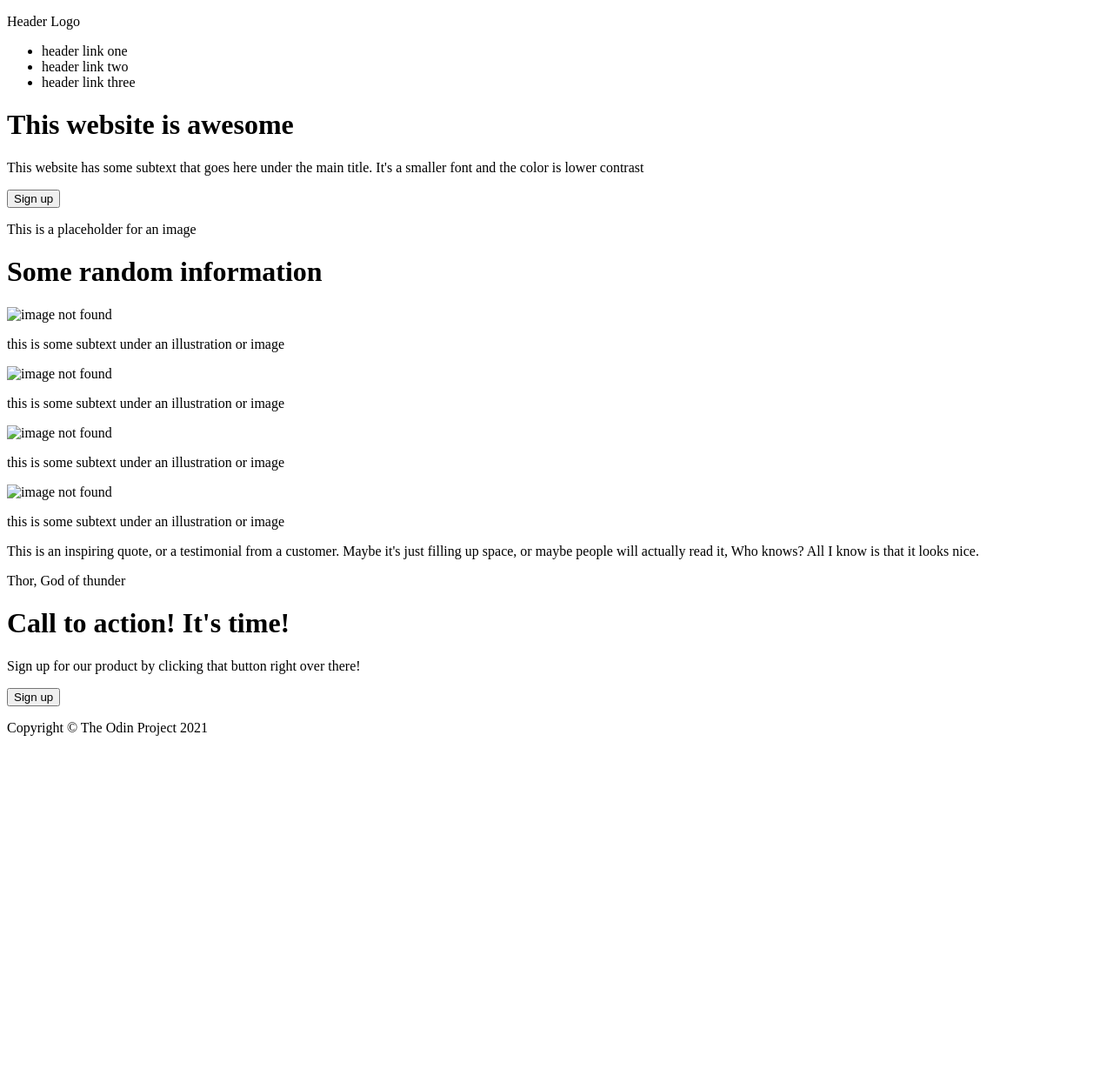
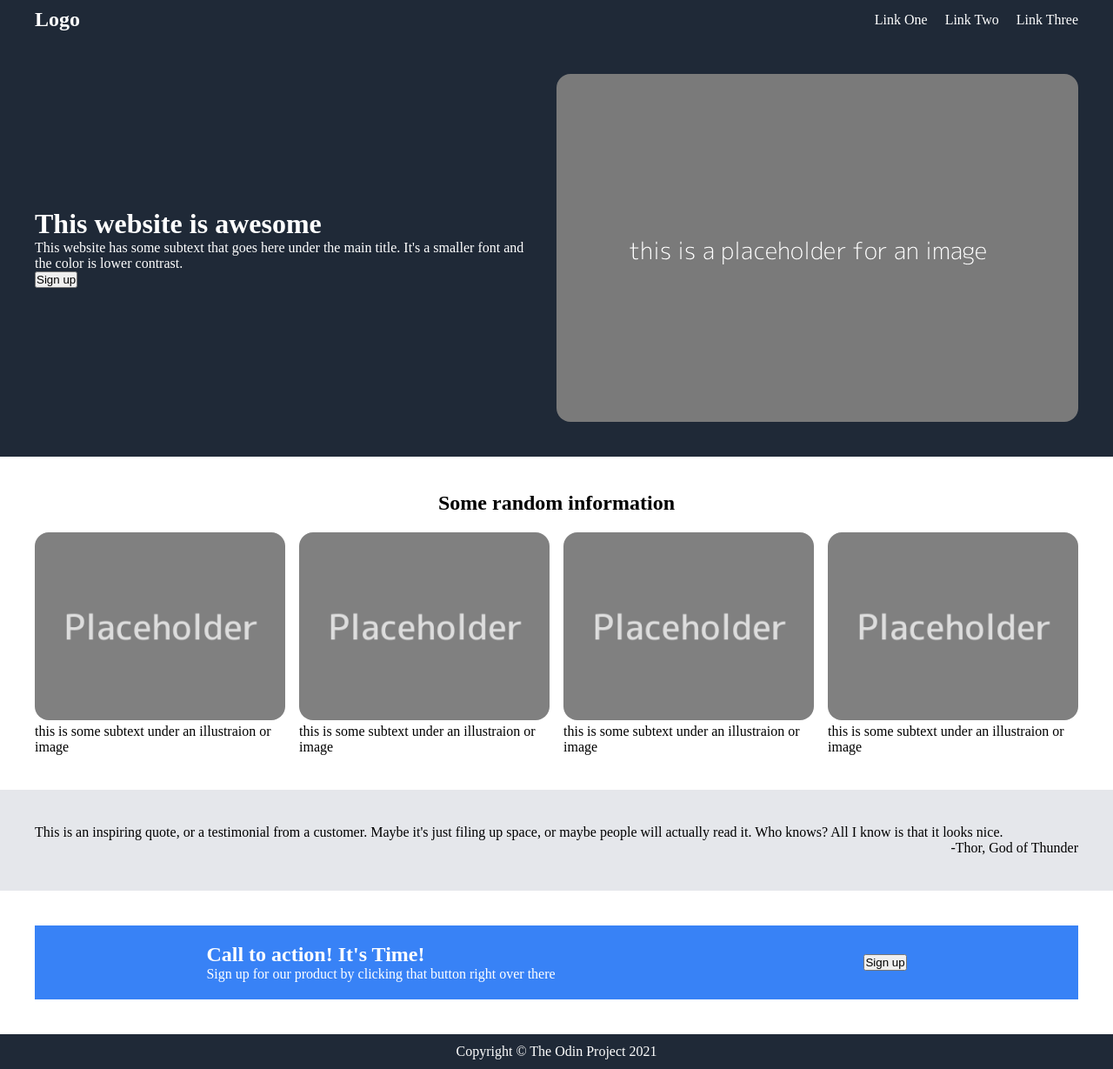
Before and after one commit to NikolasRice/styledpage, a plain HTML site: page index.html in a window 1280 px wide. Shown: the whole page at 87% size. Before the commit the page ends 862 px from the top, so only its background shows below. Drawn offline with Linux system fonts and the light colour scheme; files whose address does not match are found by name.

Commit message:
Styling first iteration

```diff
--- a/index.html
+++ b/index.html
@@ -4,81 +4,84 @@
     <meta charset="UTF-8">
     <meta http-equiv="X-UA-Compatible" content="IE=edge">
     <meta name="viewport" content="width=device-width, initial-scale=1.0">
+    <title>Document</title>
     <link rel="stylesheet" href="styles.css">
-    <title>Styled Page</title>
 </head>
 <body>
+
+   <nav class="navbar">
         <div class="container1">
-        <div class="navbar">
-            <div class="logo">
-                <p>Header Logo</p>
-                    <div class="navlinks">
-                        <ul>
-                            <li>header link one</li>
-                            <li>header link two</li>
-                            <li>header link three</li>
+            <div class="logo">Logo
+            </div>
+            <ul class="nav">
+                <li>
+                    <a href="Link One">Link One</a>
+                </li>
+                <li>
+                    <a href="Link Two">Link Two</a>
+                </li>
+                <li>
+                    <a href="Link Three">Link Three</a>
+                </li>
             </ul>
+        </div>
+   </nav>
+
+   <header class="header">
+       <div class="container2">
+           <h1>This website is awesome</h1>
+           <p>This website has some subtext that goes here under the main title. It's a smaller font and the color is lower contrast.</p>
+           <button>Sign up</button>
+       </div>
+       <img src="/home/nikolas/repos/styledpage/placeholder1.png" alt="placeholder">
+   </header>
+
+   <section class="boxes">
+        <div class="title">Some random information
+        </div>
+        <div class="container3">
+            <div class="imag">
+                <img src="/home/nikolas/repos/styledpage/Placeholder2.png">
+                <div class="text">this is some subtext under an illustraion or image
+                </div>
+            </div>
+            <div class="image">
+                <img src="/home/nikolas/repos/styledpage/Placeholder2.png">
+                <div class="text">this is some subtext under an illustraion or image
+                </div>
+            </div>
+            <div class="image">
+                <img src="/home/nikolas/repos/styledpage/Placeholder2.png">
+                <div class="text">this is some subtext under an illustraion or image
+                </div>
+            </div>
+            <div class="image">
+                <img src="/home/nikolas/repos/styledpage/Placeholder2.png">
+                <div class="text">this is some subtext under an illustraion or image
                 </div>
             </div>
        </div>
+   </section>
+   <section class="quote">
+       <div class="container4">
+            <div class="quotetext">This is an inspiring quote, or a testimonial from a customer. Maybe it's just filing up space, or maybe people will actually read it. Who knows? All I know is that it looks nice.
             </div>
-
-        <div class="content1">
-            <h1>This website is awesome</h1>
-            <p>This website has some subtext that goes here under the main title. It's a smaller font and the color is lower contrast</p>
-            <button> Sign up</button>
-        </div>
-
-        <div class="content2">
-            <div class="placeholder 1">
-                <p>This is a placeholder for an image</p>
+            <div class="quoteauthor">-Thor, God of Thunder
             </div>
         </div>
+   </section>
+   <section class="calltoaction">
+       <div class="container5">
+           <div class="calltext">
+               <h1>Call to action! It's Time!</h1>
+               <p>Sign up for our product by clicking that button right over there</p>
            </div>
-    <div class="container2">
-        <div class="container2header">
-            <h1>Some random information</h1>
+           <div><button>Sign up</button></div>
        </div>
-        <div class="containertwoimages">
-            <div class="image">
-                <img src="not-found" alt="image not found">
-                <p>this is some subtext under an illustration or image</p>
-            </div>
-            <div class="image">
-                <img src="not-found" alt="image not found">
-                <p>this is some subtext under an illustration or image</p>
-            </div>
-            <div class="image">
-                <img src="not-found" alt="image not found">
-                <p>this is some subtext under an illustration or image</p>
-            </div>
-            <div class="image">
-                <img src="not-found" alt="image not found">
-                <p>this is some subtext under an illustration or image</p>
-            </div>
-        </div>
-        <div class="quote">
-            <div class="quotetext">
-                <p>This is an inspiring quote, or a testimonial from a customer. Maybe it's just filling up space, or maybe people will actually read it, Who knows? All I know is that it looks nice.</p>
-            </div>
-            <div class="quoteauthor">
-                <p>Thor, God of thunder</p>
-            </div>
-        </div>
-        <div class="calltoaction">
-            <div class="calltoactiontext">
-                <h1>Call to action! It's time!</h1>
-                <p>Sign up for our product by clicking that button right over there!</p>
-            </div>
-            <div class="calltoactionbutton">
-                <button>Sign up</button>
-            </div>
-        </div>
-        <div class="copyright">
-            <p>Copyright © The Odin Project 2021</p>
-        </div>
-    </div>
-
+   </section>
+   <section class="copyright">
+       <p>Copyright © The Odin Project 2021 </p>
+   </section>
 
 </body>
 </html>
--- a/styles.css
+++ b/styles.css
@@ -0,0 +1,119 @@
+* {
+    box-sizing: border-box;
+    margin: 0;
+    padding: 0;
+}
+
+body {
+    background-color: #1f2937;
+    color: white;
+}
+
+.navbar {
+    background-color: #1f2937;
+    height: 45px;
+}
+
+.logo {
+    font-size: x-large;
+    font-weight: bold;
+}
+ul {
+    list-style: none;
+}
+
+.navbar ul {
+    display: flex;
+}
+
+.navbar ul li {
+    margin-left: 20px;
+}
+a {
+    text-decoration: none;
+    color: white;
+}
+
+.navbar .container1 {
+    display: flex;
+    justify-content: space-between;
+    align-items: center;
+    margin: 0 40px;
+    height: 100%;
+}
+
+.header {
+    display: flex;
+    align-items: center;
+    margin: 40px 40px;
+    gap: 16px;
+}
+
+.container2 {
+    width: 50%;
+}
+
+.header > img {
+    width: 50%;
+    border-radius: 16px;
+}
+
+img {
+    max-width: 100%;
+    border-radius: 16px;
+}
+
+.container3 {
+    display: flex;
+    justify-content: center;
+    gap: 16px;
+    margin: 0 40px;
+}
+
+.boxes {
+    background-color: white;
+    color: black;
+    padding-top: 20px;
+    padding-bottom: 40px
+
+}
+
+.title {
+    display: flex;
+    justify-content: center;
+    margin: 20px 0;
+    font-size: x-large;
+    font-weight: 800;
+}
+
+.container4 {
+    background-color: #e5e7eb;
+    color: black;
+    display: flex;
+    flex-direction: column;
+    padding: 40px 40px;
+}
+
+.quoteauthor {
+    margin-left: auto;
+}
+
+.calltoaction {
+    padding: 40px;
+    background-color: white;
+}
+
+.container5 {
+    display: flex;
+    justify-content: space-around;
+    align-items: center;
+    padding: 20px;
+    background-color: #3882f6;
+}
+
+.copyright {
+    display: flex;
+    justify-content: center;
+    align-items: center;
+    height: 40px;
+}
```
Also changed, not shown: Placeholder2.png (added), placeholder1.png (added). Lines whose indentation alone changed are shown as unchanged.
